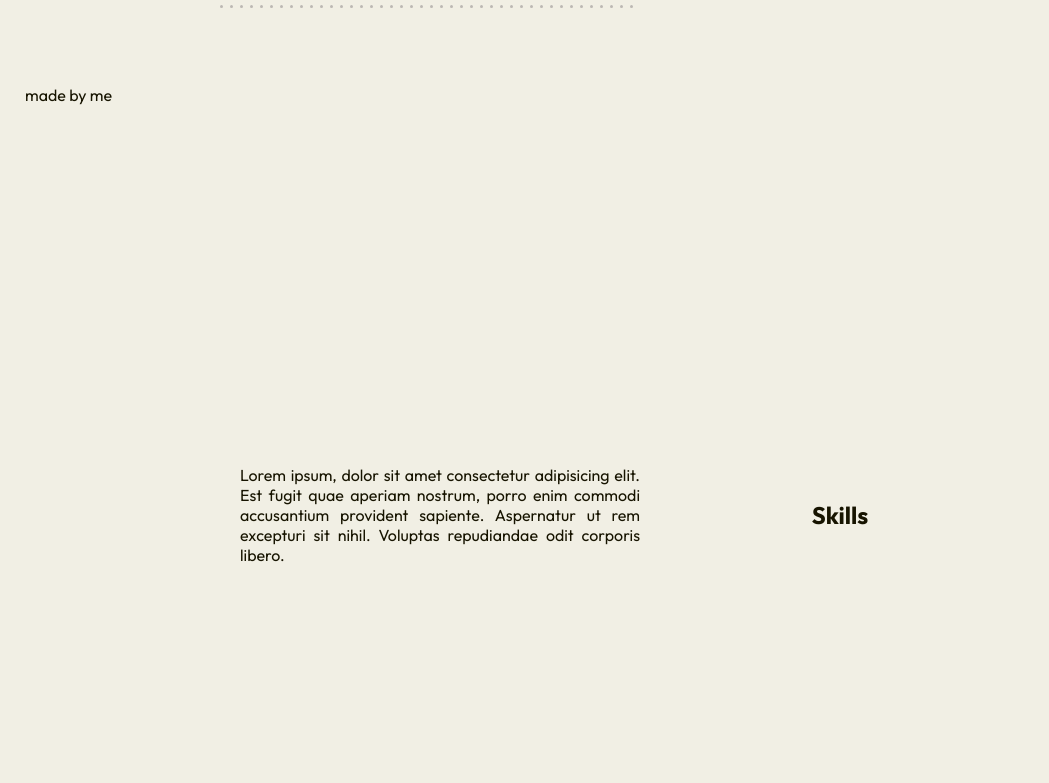
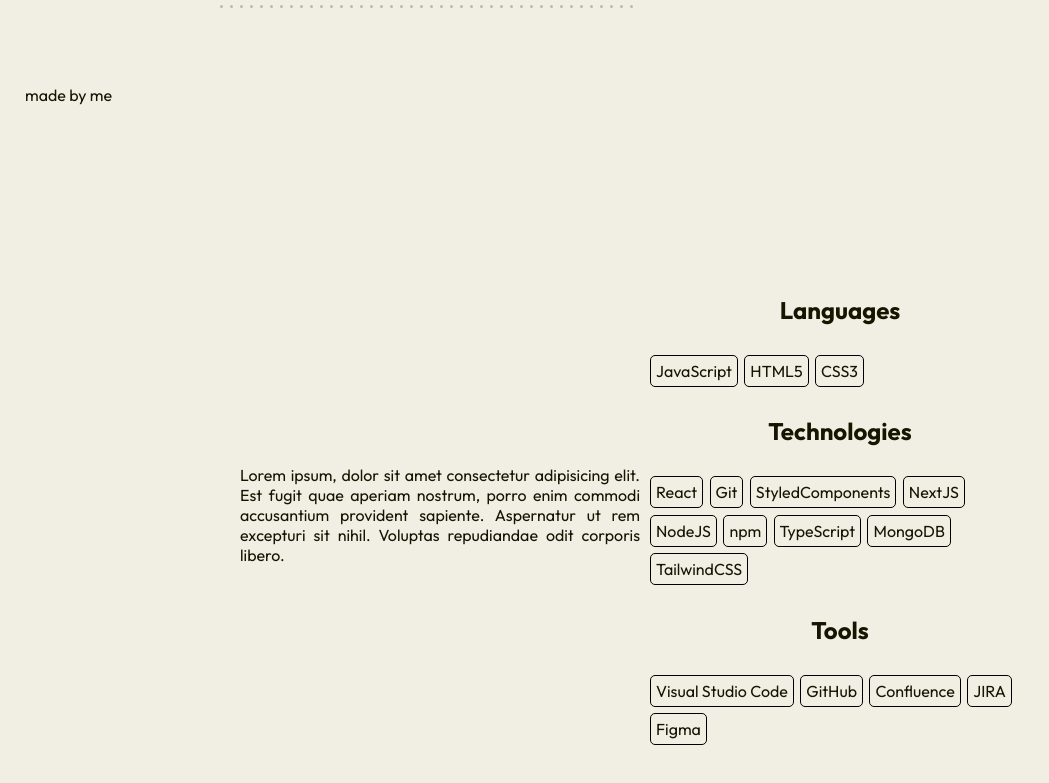
Before and after one commit to StephMode/personal-website, a React (Vite) app: page / in a window 1280 px wide. Shown: the part 685-1468 px from the top of the page, without its empty margins (0-1049 px from the left). Built offline with nearby package versions, Linux system fonts and the light colour scheme.

Commit message:
feat: develop components for skill badges, drill props, apply basic styling

```diff
--- /dev/null
+++ b/src/components/layout/SkillRow.jsx
@@ -0,0 +1,21 @@
+import SkillRowBadge from "../ui/SkillRowBadge";
+import styled from "styled-components";
+
+export default function SkillRow({ skills }) {
+  return (
+    <StyledUnorderedList>
+      {skills.map((skill) => {
+        return <SkillRowBadge skill={skill} />;
+        // return <ki>{skill}</ki>;
+      })}
+    </StyledUnorderedList>
+  );
+}
+
+const StyledUnorderedList = styled.ul`
+  display: flex;
+  flex-wrap: wrap;
+  padding: var(--padding-s);
+  justify-content: flex-start;
+  align-items: flex-start;
+`;
--- a/src/components/pages/AboutPage.jsx
+++ b/src/components/pages/AboutPage.jsx
@@ -1,4 +1,29 @@
 import styled from "styled-components";
+import SkillRow from "../layout/SkillRow";
+
+const skillGroups = [
+  { id: 1, heading: "Languages", skills: ["JavaScript", "HTML5", "CSS3"] },
+  {
+    id: 2,
+    heading: "Technologies",
+    skills: [
+      "React",
+      "Git",
+      "StyledComponents",
+      "NextJS",
+      "NodeJS",
+      "npm",
+      "TypeScript",
+      "MongoDB",
+      "TailwindCSS",
+    ],
+  },
+  {
+    id: 3,
+    heading: "Tools",
+    skills: ["Visual Studio Code", "GitHub", "Confluence", "JIRA", "Figma"],
+  },
+];
 
 export default function AboutPage() {
   return (
@@ -12,7 +37,14 @@ export default function AboutPage() {
         </StyledGridParagraph>
       </StyledGridElement>
       <StyledGridElement>
-        <h2>Skills</h2>
+        {skillGroups.map((group) => {
+          return (
+            <>
+              <h2>{group.heading}</h2>
+              <SkillRow skills={group.skills} />
+            </>
+          );
+        })}
       </StyledGridElement>
     </StyledGridContainer>
   );
--- /dev/null
+++ b/src/components/ui/SkillRowBadge.jsx
@@ -0,0 +1,11 @@
+import styled from "styled-components";
+
+export default function SkillRowBadge({ skill }) {
+  return <StyledListItem>{skill}</StyledListItem>;
+}
+
+const StyledListItem = styled.li`
+  border: 1px solid black;
+  border-radius: 5px;
+  padding: 5px;
+`;
```
